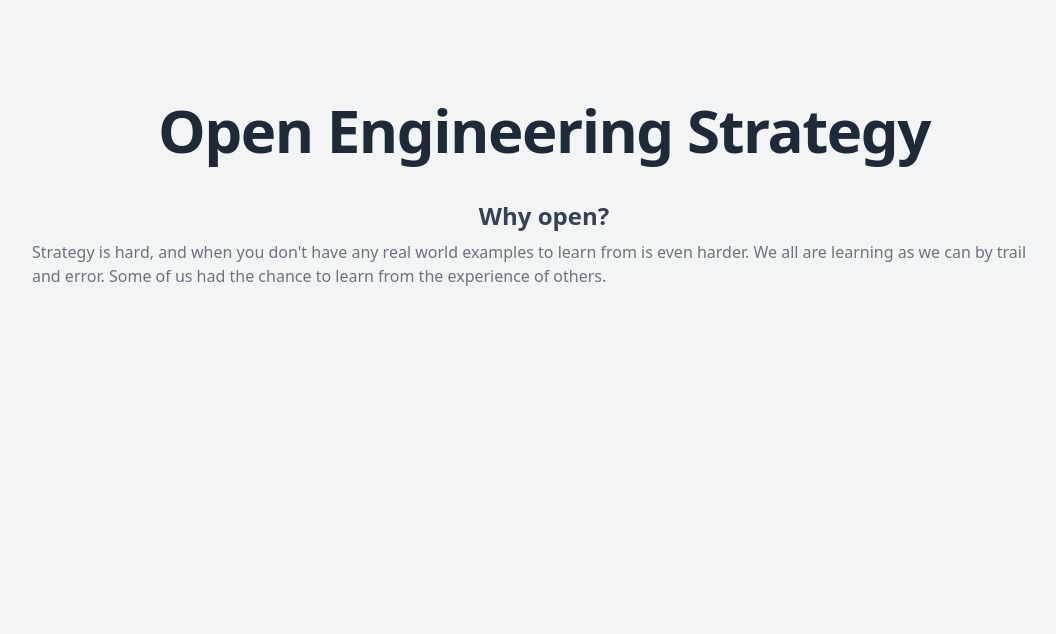
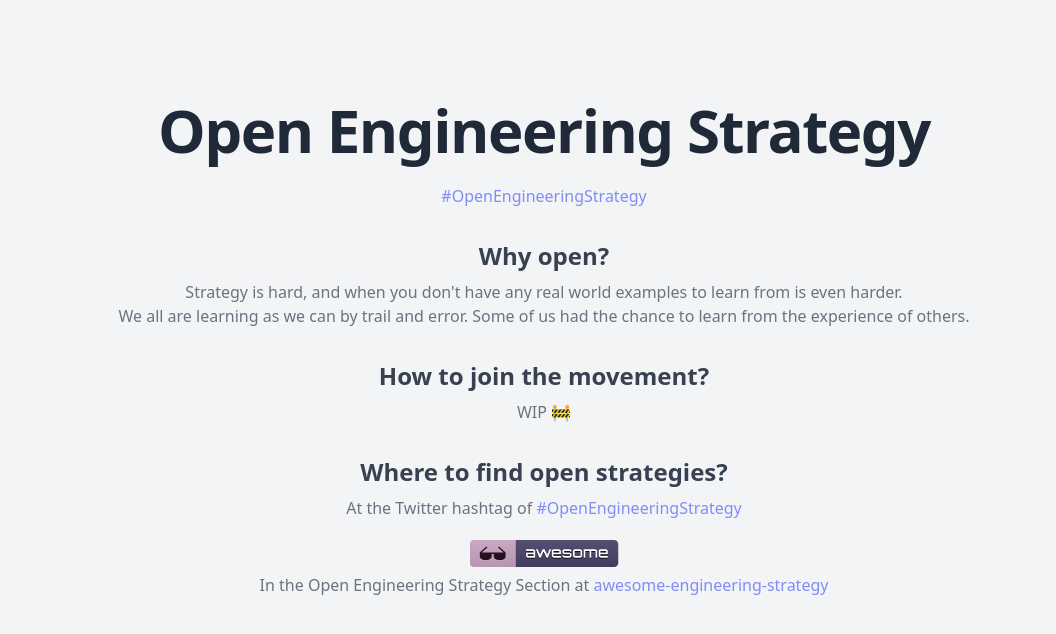
Before and after one commit to aleixmorgadas/openengineeringstrategy, a Next.js app: page / in a window 1280 px wide. Shown: the top 634 px of the page, without its empty margins (96-1152 px from the left). Built offline with nearby package versions, Linux system fonts and the light colour scheme.

Commit message:
Improvements

```diff
--- /dev/null
+++ b/components/Link.jsx
@@ -0,0 +1,7 @@
+export default function Link(props) {
+  return (
+    <span className="text-indigo-400 hover:cursor-pointer">
+      <a href={props.href} target="_blank" rel="noreferrer">{props.children}</a>
+    </span>
+  )
+}
--- a/components/Paragraph.jsx
+++ b/components/Paragraph.jsx
@@ -1,5 +1,5 @@
 export default function Paragraph(props) {
   return (
-    <p>{props.children}</p>
+    <p className={`text-center ${props.className}`}>{props.children}</p>
   )
 }
--- a/components/Section.jsx
+++ b/components/Section.jsx
@@ -1,6 +1,6 @@
 export default function Section(props) {
   return (
-    <div className="mt-10 prose prose-indigo prose-lg text-gray-500 mx-auto">
+    <div className="mt-8 prose prose-indigo prose-lg text-gray-500 mx-auto">
       {props.children}
     </div>
   )
--- a/pages/index.js
+++ b/pages/index.js
@@ -1,18 +1,47 @@
 import Container from "../components/Container"
+import Link from "../components/Link"
 import Paragraph from "../components/Paragraph"
 import Section from "../components/Section"
 import Subtitle from "../components/Subtitle"
 import Title from "../components/Title"
+import Image from "next/image"
+
+import awesomeImage from "../public/awesome.svg"
 
 export default function Home() {
   return (
     <Container>
       <Title>Open Engineering Strategy</Title>
+      <p className="text-center mt-6">
+        <Link href="https://twitter.com/hashtag/openengineeringstrategy">#OpenEngineeringStrategy</Link>
+      </p>
       <Section>
         <Subtitle>Why open?</Subtitle>
         <Paragraph>
-          Strategy is hard, and when you don&apos;t have any real world examples to learn from is even harder.  We all are learning as we can by trail and error.
-          Some of us had the chance to learn from the experience of others.
+          Strategy is hard, and when you don&apos;t have any real world examples to learn from is even harder.
+        </Paragraph>
+        <Paragraph>
+          We all are learning as we can by trail and error. Some of us had the chance to learn from the experience of others.
+        </Paragraph>
+      </Section>
+      <Section>
+        <Subtitle>How to join the movement?</Subtitle>
+        <Paragraph>
+          WIP 🚧
+        </Paragraph>
+      </Section>
+      <Section>
+        <Subtitle>Where to find open strategies?</Subtitle>
+        <Paragraph>
+          At the Twitter hashtag of <Link href="https://twitter.com/hashtag/openengineeringstrategy">#OpenEngineeringStrategy</Link>
+        </Paragraph>
+        <Paragraph className="mt-5">
+          <Link href="https://github.com/aleixmorgadas/awesome-engineering-strategy#open-engineering-strategies">
+            <Image src={awesomeImage} width={150} alt="Awesome List Icon" className="mt-4"/>
+          </Link>
+        </Paragraph>
+        <Paragraph>
+          In the Open Engineering Strategy Section at <Link href="https://github.com/aleixmorgadas/awesome-engineering-strategy#open-engineering-strategies">awesome-engineering-strategy</Link>
         </Paragraph>
       </Section>
     </Container>
```
Also changed, not shown: public/awesome.svg (added).
